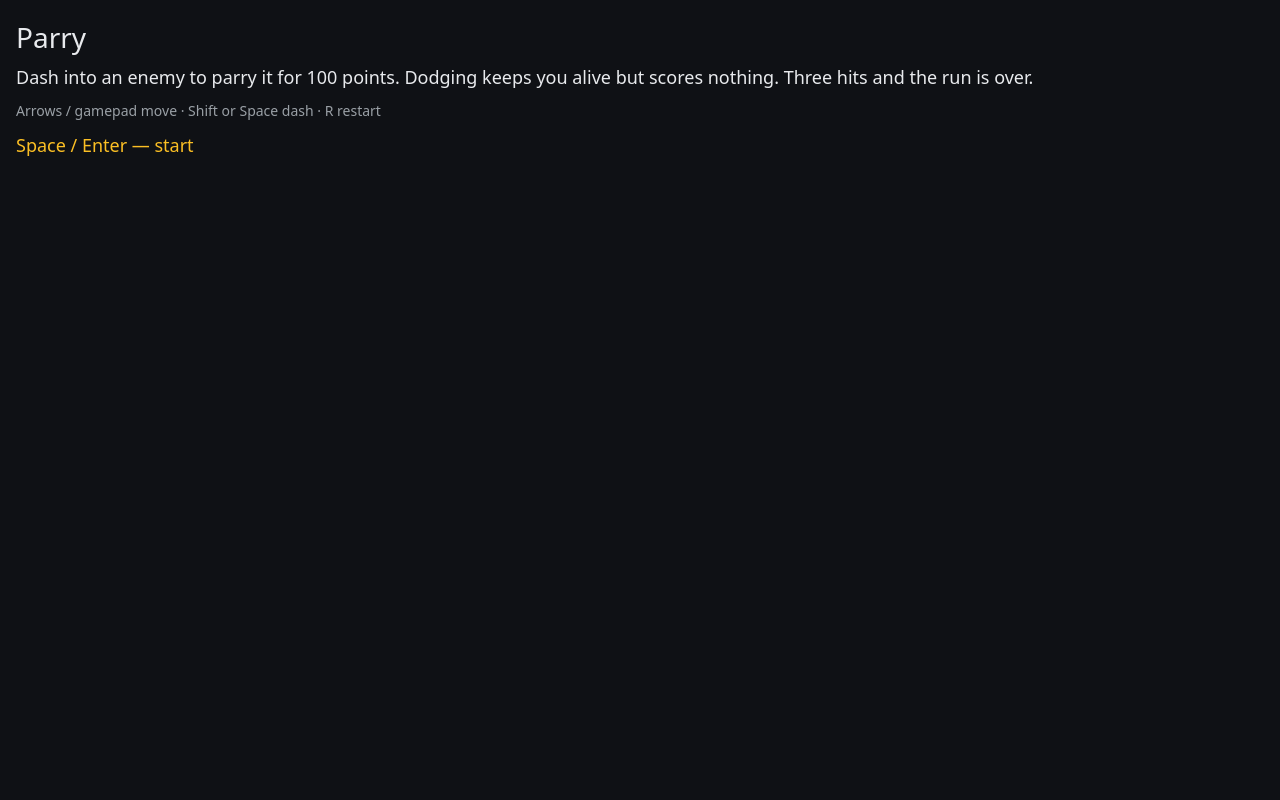
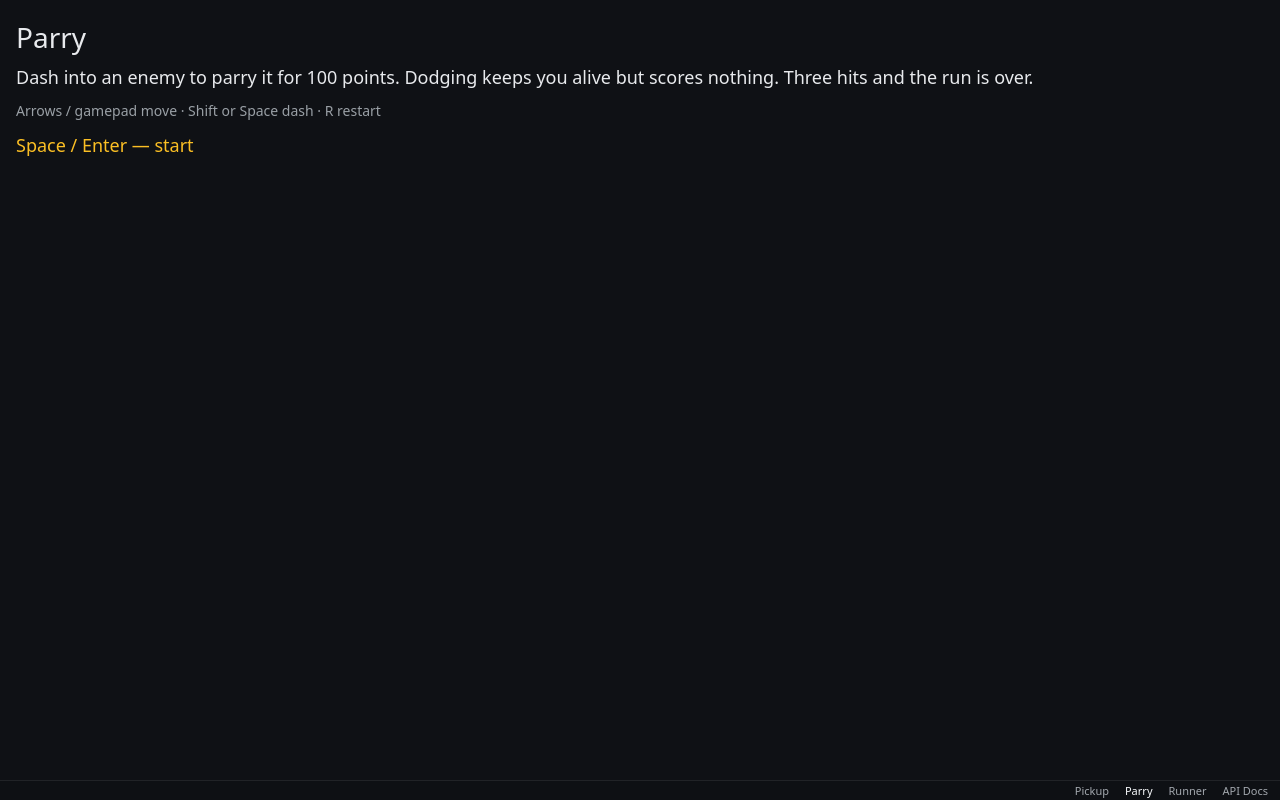
Before and after one commit to Fogrexon/glyph-arena, a website built with Vite: page examples/parry/index.html in a window 1280 px wide. Built offline with nearby package versions, Linux system fonts and the light colour scheme; files whose address does not match are found by name.

Commit message:
feat(demos): the gallery bar on the parry page

```diff
--- a/examples/parry/index.html
+++ b/examples/parry/index.html
@@ -26,10 +26,51 @@
         height: 100%;
         touch-action: none;
       }
+      /* The gallery's four pages, always one tap apart. Sits in the bottom
+         20px, below every touch control (those inset themselves at least 24px
+         from the edge) and away from the HUD, which is drawn top-left. */
+      .gallery-nav {
+        position: fixed;
+        inset: auto 0 0 0;
+        height: 20px;
+        display: flex;
+        align-items: center;
+        justify-content: flex-end;
+        gap: 12px;
+        padding: 0 10px;
+        font: 500 11px/1 ui-sans-serif, system-ui, sans-serif;
+        background: rgba(15, 17, 21, 0.78);
+        border-top: 1px solid rgba(255, 255, 255, 0.08);
+        z-index: 10;
+        pointer-events: none;
+      }
+
+      .gallery-nav a {
+        color: rgba(226, 232, 240, 0.7);
+        text-decoration: none;
+        pointer-events: auto;
+        padding: 0 2px;
+      }
+
+      .gallery-nav a:hover,
+      .gallery-nav a:focus-visible {
+        color: #f8fafc;
+        text-decoration: underline;
+      }
+
+      .gallery-nav a[aria-current="page"] {
+        color: #f8fafc;
+      }
     </style>
   </head>
   <body>
     <canvas id="game"></canvas>
+    <nav class="gallery-nav" aria-label="Glyph Arena demos">
+      <a href="../">Pickup</a>
+      <a href="../parry/" aria-current="page">Parry</a>
+      <a href="../runner/">Runner</a>
+      <a href="../docs/">API Docs</a>
+    </nav>
     <script type="module" src="/src/main.ts"></script>
   </body>
 </html>
```
